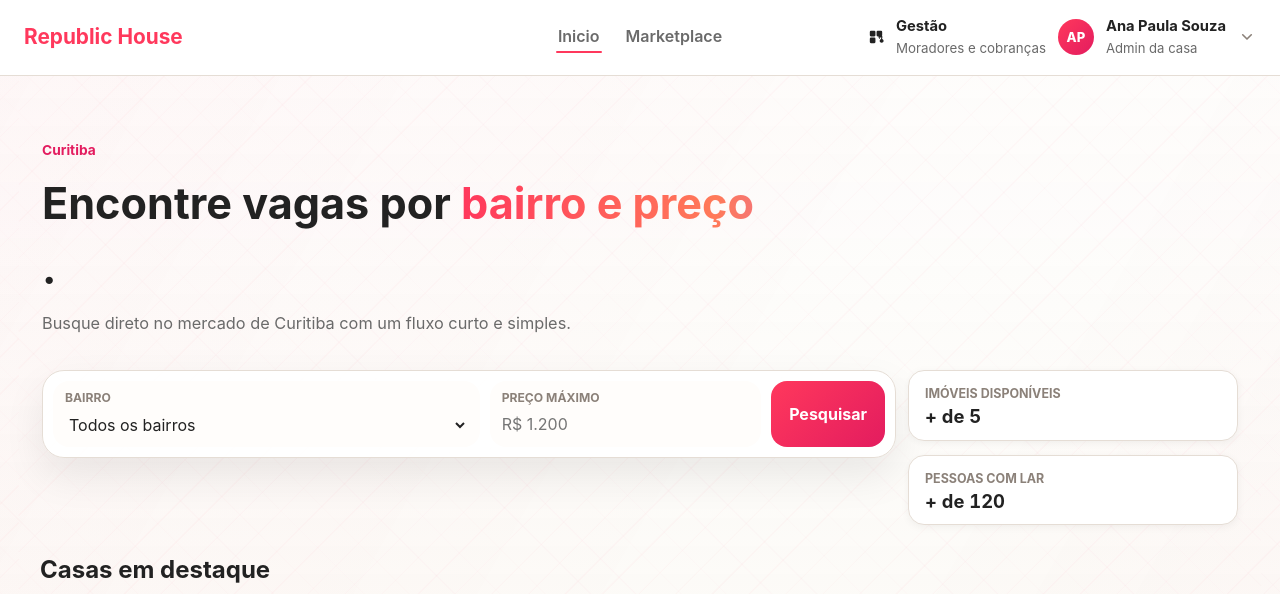
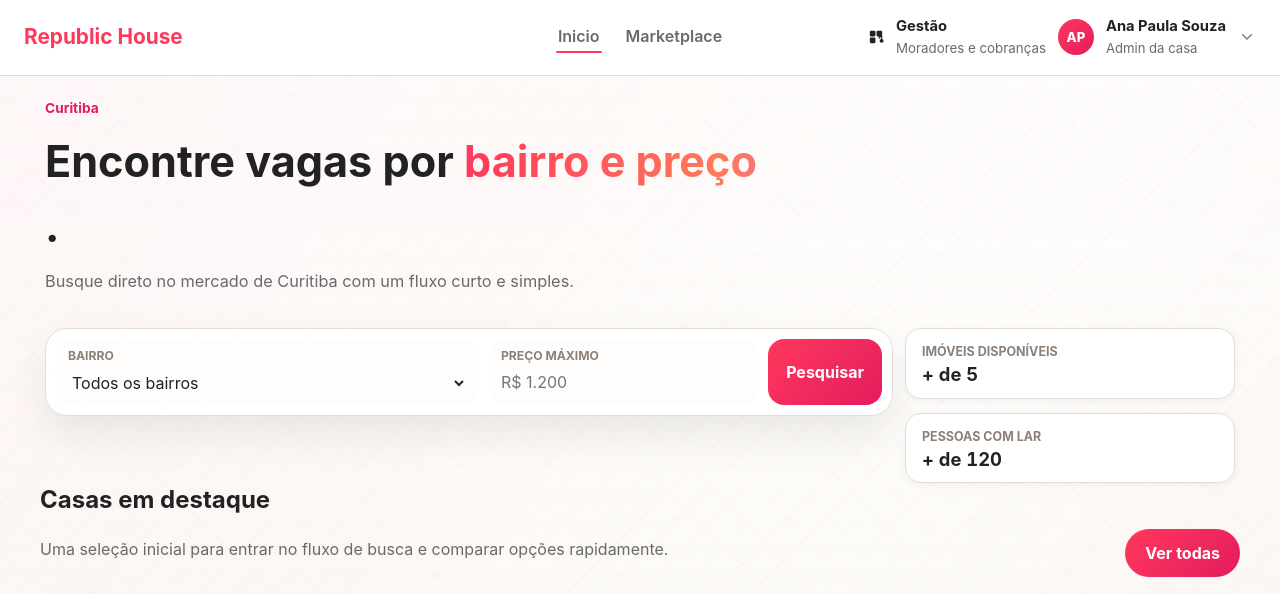
Before and after one commit to felipebassetti/home-manager, an Angular app in the folder apps/web/: page / in a window 1280 px wide. Shown: the top 594 px of the page. Built offline with nearby package versions, Linux system fonts and the light colour scheme.

Commit message:
fix(dashboard) : layout problems

```diff
--- a/apps/web/src/app/app.css
+++ b/apps/web/src/app/app.css
@@ -380,7 +380,6 @@
 .page-frame {
   max-width: 1240px;
   margin: 0 auto;
-  margin-top: 30px;
   padding: 20px 20px 40px;
 }
 
--- a/apps/web/src/app/pages/dashboard/dashboard.page.ts
+++ b/apps/web/src/app/pages/dashboard/dashboard.page.ts
@@ -1,15 +1,14 @@
-import { CommonModule, CurrencyPipe } from '@angular/common';
+import { CommonModule } from '@angular/common';
 import { Component, OnInit, inject, signal } from '@angular/core';
 import { RouterLink } from '@angular/router';
 import { MemberListComponent } from '../../components/member-list/member-list.component';
-import { PaymentStatusComponent } from '../../components/payment-status/payment-status.component';
 import { SpotlightCardDirective } from '../../directives/spotlight-card.directive';
 import type { HouseDetail } from '../../models/domain.models';
 import { ApiService } from '../../services/api.service';
 
 @Component({
   selector: 'app-dashboard-page',
-  imports: [CommonModule, RouterLink, CurrencyPipe, MemberListComponent, PaymentStatusComponent, SpotlightCardDirective],
+  imports: [CommonModule, RouterLink, MemberListComponent, SpotlightCardDirective],
   templateUrl: './dashboard.page.html',
   styleUrl: './dashboard.page.css'
 })
--- a/apps/web/src/app/pages/home/home.page.css
+++ b/apps/web/src/app/pages/home/home.page.css
@@ -2,7 +2,7 @@
   display: grid;
   gap: 18px;
   width: 100%;
-  padding: 12px 2px 28px;
+  padding: 0px 5px;
 }
 
 .discover-copy {
--- a/apps/web/src/app/pages/house-detail/house-detail.page.css
+++ b/apps/web/src/app/pages/house-detail/house-detail.page.css
@@ -61,11 +61,13 @@
 .amenities {
   display: flex;
   flex-wrap: wrap;
+  justify-content: initial;
+  align-items: center;
   gap: 8px;
 }
 
 .amenities span {
-  padding: 6px 10px;
+  padding: 5px 20px;
   border-radius: 999px;
   background: var(--surface-muted);
 }
```
